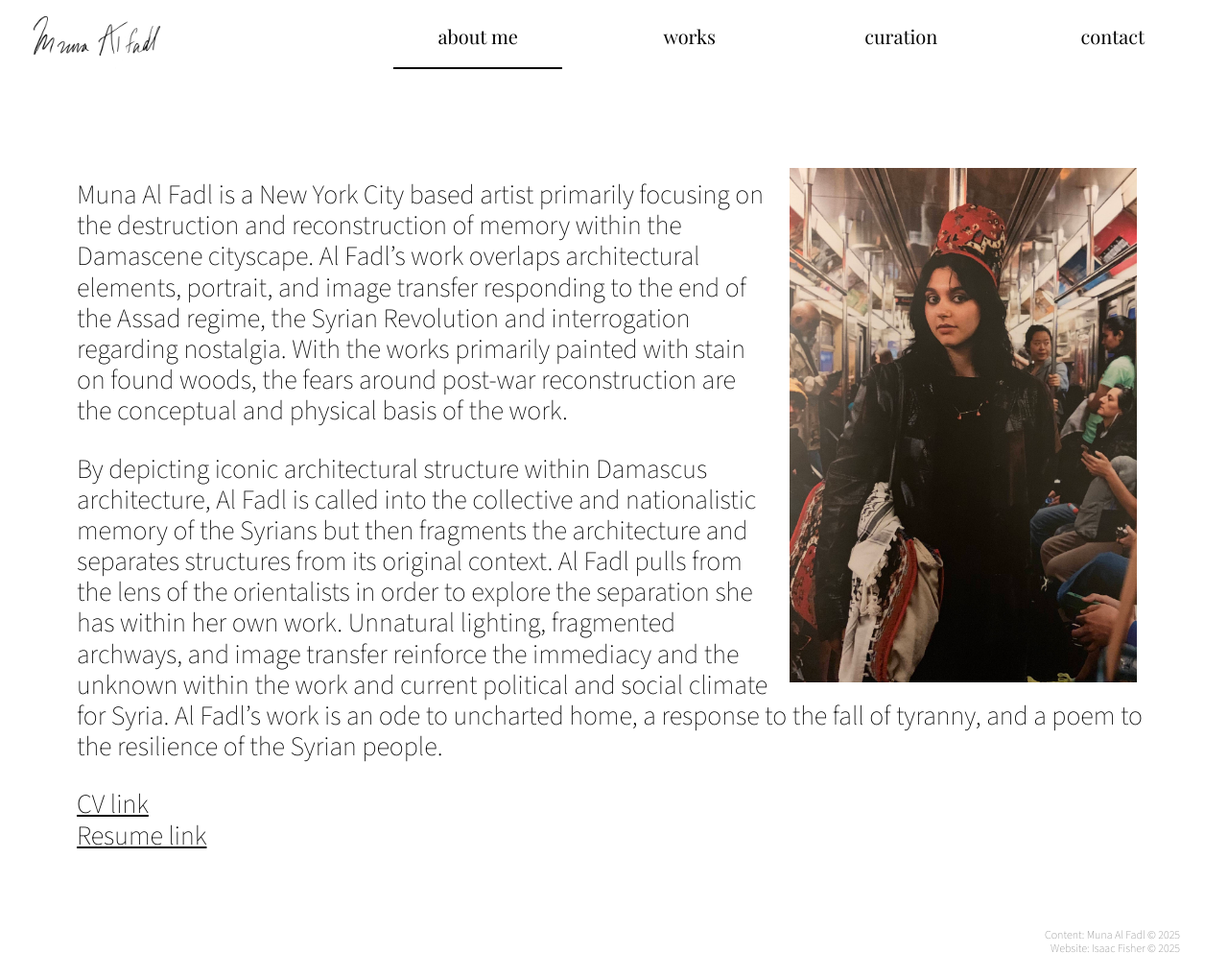
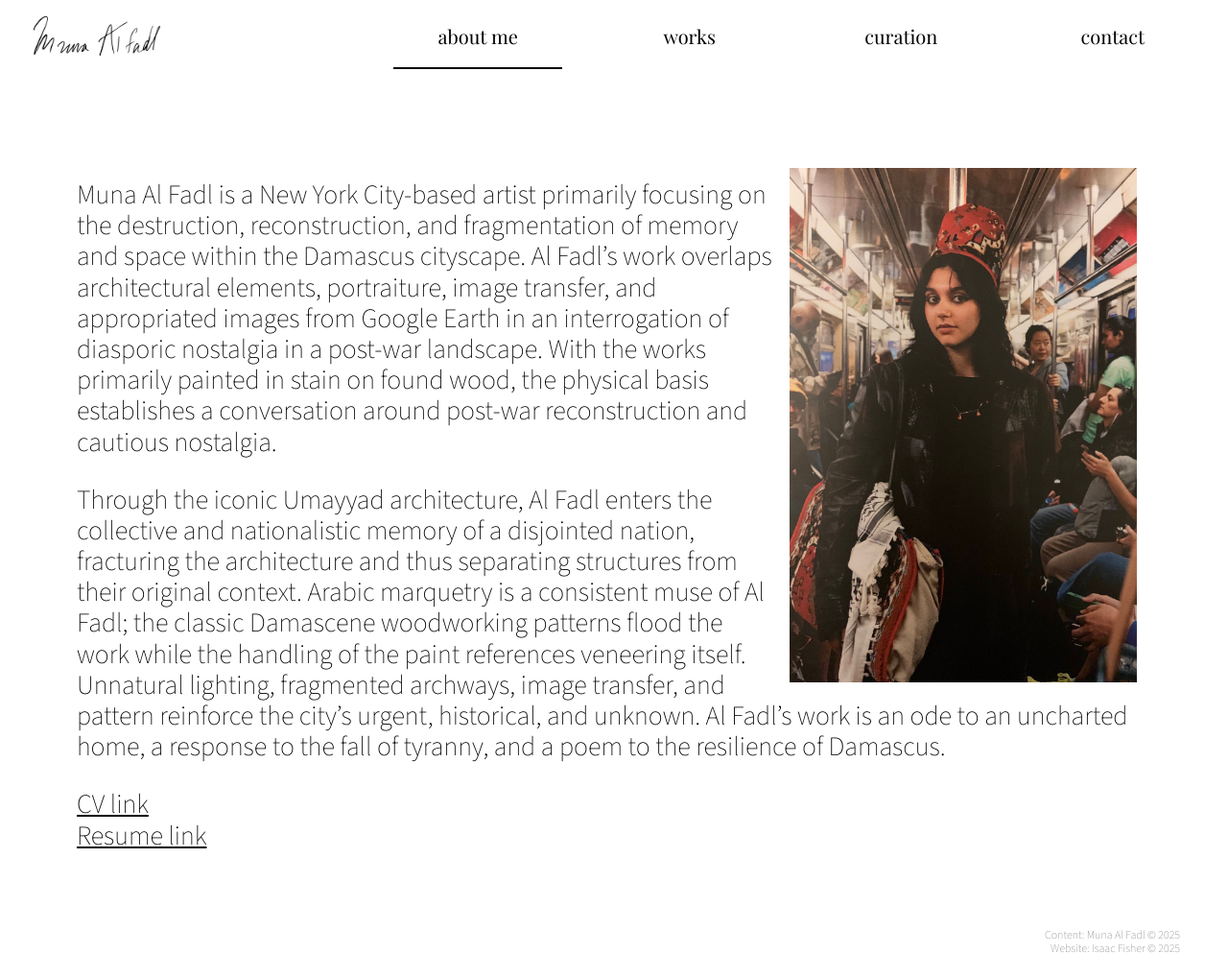
Before and after one commit to isaac1000000/munaalfadl.com, a Jekyll site: the page built from about-me.html, in a window 1280 px wide and 1018 px high. Shown: the whole window at 96% size. Built offline with Jekyll 4.4.1, drawn with Linux system fonts in a browser that asks for light colours.

Commit message:
new about me

```diff
--- a/about-me.html
+++ b/about-me.html
@@ -6,20 +6,12 @@ active: "/about-me"
 ---
 <img src="/assets/imgs/about-me/about-me.jpg" id="about-me-img">
 <div id="about-me-text">
-	<p>Muna Al Fadl is a New York City based artist primarily focusing on the destruction
-		and reconstruction of memory within the Damascene cityscape.
-		Al Fadl’s work overlaps architectural elements, portrait, and image transfer responding to the end of the Assad regime,
-		the Syrian Revolution and interrogation regarding nostalgia.
-		With the works primarily painted with stain on found woods,
-		the fears around post-war reconstruction are the conceptual and physical basis of the work.</p>
-	<p>By depicting iconic architectural structure within Damascus architecture,
-		Al Fadl is called into the collective and nationalistic memory of the Syrians
-		but then fragments the architecture and separates structures from its original context.
-		Al Fadl pulls from the lens of the orientalists in order to explore the separation she
-		has within her own work. Unnatural lighting, fragmented archways, and image transfer reinforce the
-		immediacy and the unknown within the work and current political and social climate for Syria.
-		Al Fadl’s work is an ode to uncharted home, a response to the fall of tyranny,
-		and a poem to the resilience of the Syrian people.</p>
+	<p>
+		Muna Al Fadl is a New York City-based artist primarily focusing on the destruction, reconstruction, and fragmentation of memory and space within the Damascus cityscape. Al Fadl’s work overlaps architectural elements, portraiture, image transfer, and appropriated images from Google Earth in an interrogation of diasporic nostalgia in a post-war landscape. With the works primarily painted in stain on found wood, the physical basis establishes a conversation around post-war reconstruction and cautious nostalgia.
+	</p>
+	<p>
+		Through the iconic Umayyad architecture, Al Fadl enters the collective and nationalistic memory of a disjointed nation, fracturing the architecture and thus separating structures from their original context. Arabic marquetry is a consistent muse of Al Fadl; the classic Damascene woodworking patterns flood the work while the handling of the paint references veneering itself. Unnatural lighting, fragmented archways, image transfer, and pattern reinforce the city’s urgent, historical, and unknown. Al Fadl’s work is an ode to an uncharted home, a response to the fall of tyranny, and a poem to the resilience of Damascus.
+	</p>
 
 	<a href="/assets/files/Muna_Alfadel_CV.pdf" target="_blank" class="doc-link">CV link</a><br>
 	<a href="/assets/files/Muna_Alfadel_Resume.pdf" target="_blank" class="doc-link">Resume link</a>
```
